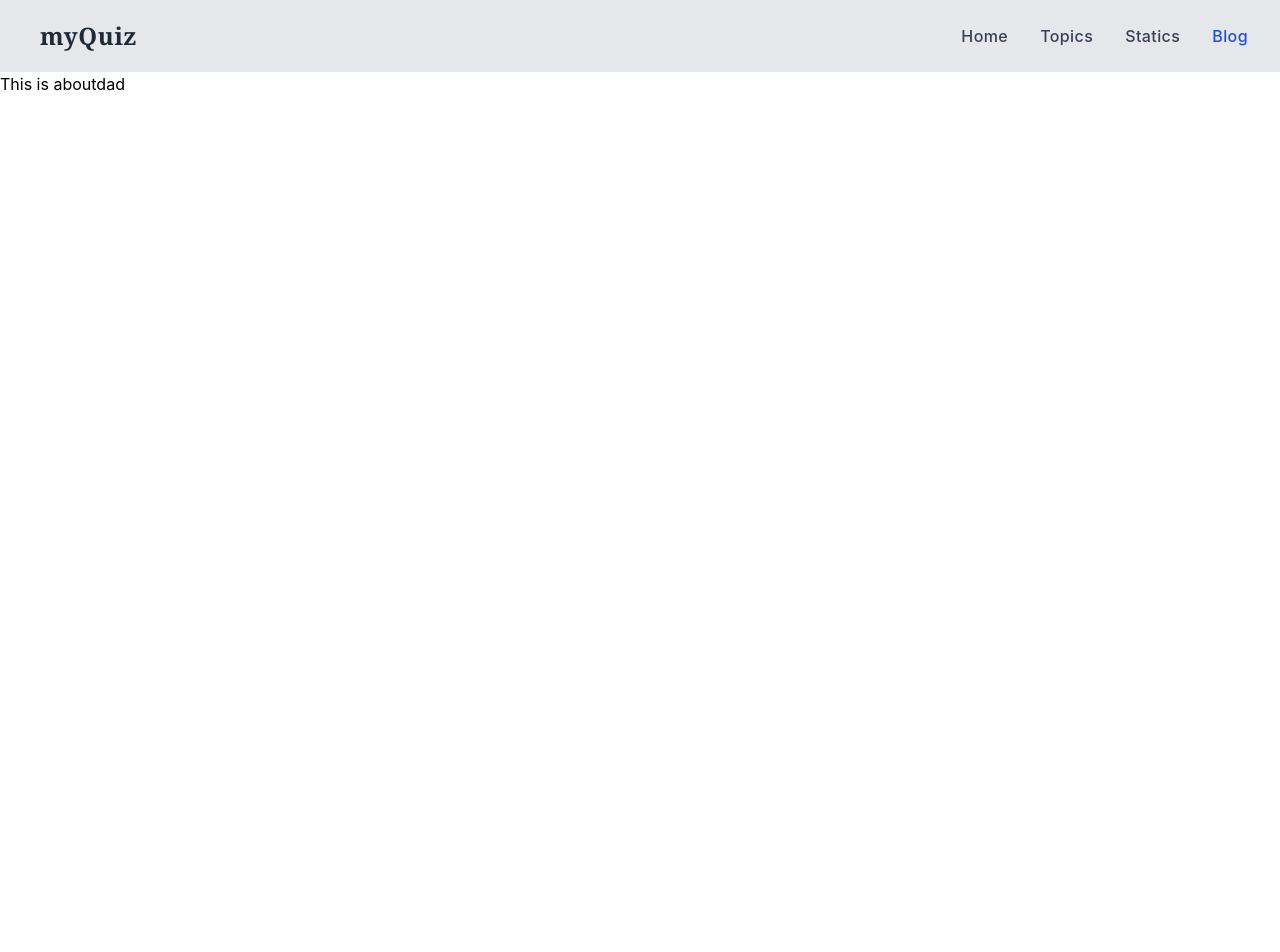
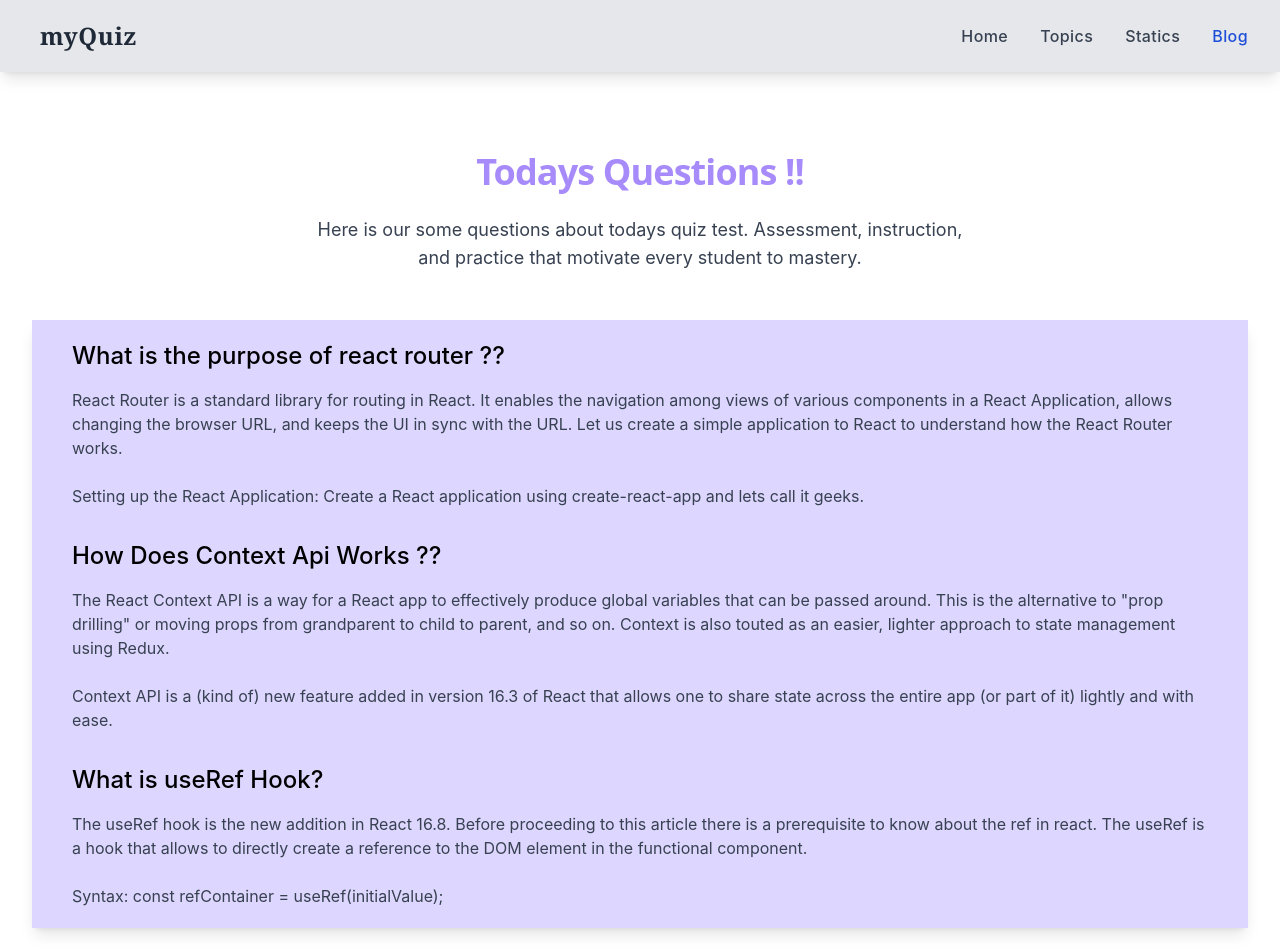
Before and after one commit to tanzil321/Quiz-Maker, a React (Create React App) app: page /blog in a window 1280 px wide. Shown: the top 952 px of the page. Before the commit the page ends 800 px from the top, so only its background shows below. Built offline with nearby package versions, Linux system fonts and the light colour scheme.

Commit message:
Blog Section Added

```diff
--- a/src/Components/Blog.js
+++ b/src/Components/Blog.js
@@ -2,9 +2,60 @@ import React from 'react';
 
 const About = () => {
     return (
-        <div>
-            <h3>This is aboutdad</h3>
+        <div className='px-4 py-16 mx-auto sm:max-w-xl md:max-w-full lg:max-w-screen-xl md:px-24 lg:px-8 lg:py-20'>
+      <div className='max-w-xl sm:mx-auto lg:max-w-2xl'>
+        <div className='max-w-xl mb-10 md:mx-auto sm:text-center lg:max-w-2xl md:mb-12'>
+          <h2 className='max-w-lg text-center mb-6 font-sans text-3xl font-bold leading-none tracking-tight text-violet-400 sm:text-4xl md:mx-auto'>
+            Todays Questions !!
+          </h2>
+          <p className='text-base text-center text-gray-700 md:text-lg'>
+            Here is our some questions about todays quiz test. Assessment, instruction, and practice that motivate every student to mastery.
+          </p>
         </div>
+      </div>
+      <div className='max-w-screen-xl sm:mx-auto '>
+        <div className='grid grid-cols-1 px-10 py-5 mx-auto shadow-lg bg-violet-200  gap-16 row-gap-8 lg:grid-cols-1'>
+          <div className='space-y-8 '>
+            <div>
+              <p className='mb-4 text-2xl font-medium'>
+              What is the purpose of react router ??
+              </p>
+              <p className='text-gray-700'>
+              React Router is a standard library for routing in React. It enables the navigation among views of various components in a React Application, allows changing the browser URL, and keeps the UI in sync with the URL.
+Let us create a simple application to React to understand how the React Router works.
+
+                <br />
+                <br />
+                Setting up the React Application: Create a React application using create-react-app and lets call it geeks.
+              </p>
+            </div>
+            <div>
+              <p className='mb-4 text-2xl font-medium'>
+              How Does Context Api Works ??
+              </p>
+              <p className='text-gray-700'>
+              The React Context API is a way for a React app to effectively produce global variables that can be passed around. This is the alternative to "prop drilling" or moving props from grandparent to child to parent, and so on. Context is also touted as an easier, lighter approach to state management using Redux.
+                <br />
+                <br />
+                Context API is a (kind of) new feature added in version 16.3 of React that allows one to share state across the entire app (or part of it) lightly and with ease.
+              </p>
+            </div>
+            <div>
+              <p className='mb-4 text-2xl font-medium'>
+                What is useRef Hook?
+              </p>
+              <p className='text-gray-700'>
+              The useRef hook is the new addition in React 16.8. Before proceeding to this article there is a prerequisite to know about the ref in react.
+            The useRef is a hook that allows to directly create a reference to the DOM element in the functional component. <br /> <br />
+            Syntax:
+            const refContainer = useRef(initialValue);
+              </p>
+            </div>
+          </div>
+
+        </div>
+      </div>
+    </div>
     );
 };
 
--- a/src/Components/Header.js
+++ b/src/Components/Header.js
@@ -4,7 +4,7 @@ import { Link, NavLink } from 'react-router-dom'
 const Header = () => {
   const [isMenuOpen, setIsMenuOpen] = useState(false)
   return (
-    <div className='bg-gray-200'>
+    <div className='bg-gray-200 shadow-lg'>
       <div className='px-4 py-5 mx-auto sm:max-w-xl md:max-w-full lg:max-w-screen-xl md:px-24 lg:px-8'>
         <div className='relative flex items-center justify-between'>
           <Link
--- /dev/null
+++ b/src/Components/QueSet.js
@@ -0,0 +1,12 @@
+import React from 'react';
+
+const QueSet = ({dar}) => {
+    console.log(dar.options);
+    return (
+        <div>
+            <li className='border px-5 py-6 m-auto'>{dar.options}</li>
+        </div>
+    );
+};
+
+export default QueSet;
--- a/src/Components/Quiz.js
+++ b/src/Components/Quiz.js
@@ -1,9 +1,22 @@
-import React from 'react';
+import React, { useContext } from 'react';
+import QueSet from './QueSet';
+import { RingContext } from './Topics';
 
 const Quiz = ({dar}) => {
+    let ProsNo = useContext(RingContext)
     return (
         <div>
-            <h1>{dar.question}</h1>
+            <h2>{dar.question}</h2>
+            <div>
+            <ol className='border grid grid-cols-2 gap-4'>
+            {
+                    ProsNo.data.questions.map(dar => <QueSet
+                    key={dar.id}
+                    dar ={dar}
+                    />)
+                }
+            </ol>
+            </div>
         </div>
     );
 };
--- /dev/null
+++ b/src/Components/QuizElement/QuizElement.js
@@ -0,0 +1,12 @@
+import React from 'react';
+
+const QuizElement = ({dar}) => {
+    let{name,id} = dar
+    return (
+        <div>
+
+        </div>
+    );
+};
+
+export default QuizElement;
--- a/src/Components/Static.js
+++ b/src/Components/Static.js
@@ -1,57 +1,15 @@
 import React from 'react';
+import { useLoaderData } from 'react-router-dom';
 import { Line, LineChart, Tooltip, XAxis, YAxis } from 'recharts';
 
 const Static = () => {
-    const data = [
-  {
-    name: "Page A",
-    marks: 4000,
-    quiz: 2400,
-    amt: 2400
-  },
-  {
-    name: "Page B",
-    marks: 3000,
-    quiz: 1398,
-    amt: 2210
-  },
-  {
-    name: "Page C",
-    marks: 2000,
-    quiz: 9800,
-    amt: 2290
-  },
-  {
-    name: "Page D",
-    marks: 2780,
-    quiz: 3908,
-    amt: 2000
-  },
-  {
-    name: "Page E",
-    marks: 1890,
-    quiz: 4800,
-    amt: 2181
-  },
-  {
-    name: "Page F",
-    marks: 2390,
-    quiz: 3800,
-    amt: 2500
-  },
-  {
-    name: "Page G",
-    marks: 3490,
-    quiz: 4300,
-    amt: 2100
-  }
-];
+    const totalData = useLoaderData();
     return (
         <div>
             <h1 className='mt-6 text-center text-5xl font-mono font-bold text-bkack '>Quiz Static Results</h1>
             <div>
-            <LineChart className='mt-6 px-4 py-16 mx-auto' width={500} height={400} data={data}>
-            <Line type="monotone" dataKey="marks" stroke="#82ca9d" />
+            <LineChart className='mt-6 px-4 py-16 mx-auto' width={500} height={400} data={totalData.data}>
+            <Line type="monotone" dataKey="total" stroke="#82ca9d" />
             <XAxis dataKey="name"></XAxis>
             <YAxis></YAxis>
             <Tooltip></Tooltip>
--- a/src/Components/Topics.js
+++ b/src/Components/Topics.js
@@ -1,8 +1,10 @@
-import React from 'react';
+import { data } from 'autoprefixer';
+import React, { createContext } from 'react';
 import { useLoaderData } from 'react-router-dom';
+import QueSet from './QueSet';
 import Quiz from './Quiz';
 
-
+export let RingContext = createContext('')
 const Topics = () => {
     let quizQues = useLoaderData();
     console.log(quizQues.data.questions);
@@ -10,11 +12,12 @@ const Topics = () => {
 
         <div className='px-2 py-2 mx-auto sm:max-w-xl md:max-w-full lg:max-w-screen-xl md:px-24 lg:px-2 lg:py-2'>
             <div className='px-w py-16 mx-auto sm:max-w-xl md:max-w-full lg:max-w-screen-xl md:px-24 lg:px-8 lg:py-24'>
-            <h1 className='text-center text-5xl font-mono font-bold text-violet-500 uppercase'>Welcome to my Quiz Section</h1>
+            <h1 className='text-center text-5xl font-mono font-bold text-violet-500 uppercase'>Quiz Of <span>{data.options}</span></h1>
 
 
             </div>
-            <div className='grid gap-6 row-gap-5 mb-8 lg:grid-rows-2 sm:row-gap-6 sm:grid-cols-2'>
+            <RingContext.Provider value={quizQues}>
+            <div >
                 {
                     quizQues.data.questions.map(dar => <Quiz
                     key={dar.id}
@@ -23,6 +26,8 @@ const Topics = () => {
                 }
 
             </div>
+            </RingContext.Provider>
+
         </div>
     );
 };
--- a/src/Routes.js
+++ b/src/Routes.js
@@ -45,6 +45,7 @@ export const router = createBrowserRouter([
       {
         path:'static',
         element:<Static/>,
+        loader: async () => fetch('https://openapi.programming-hero.com/api/quiz')
       },
       {
         path: 'blog',
```
